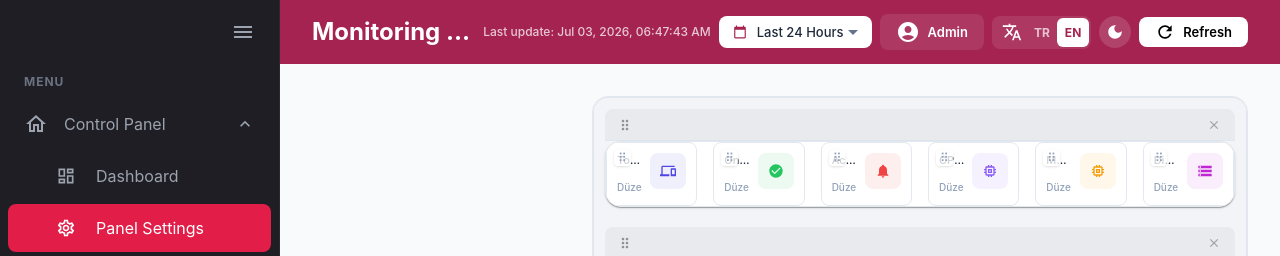
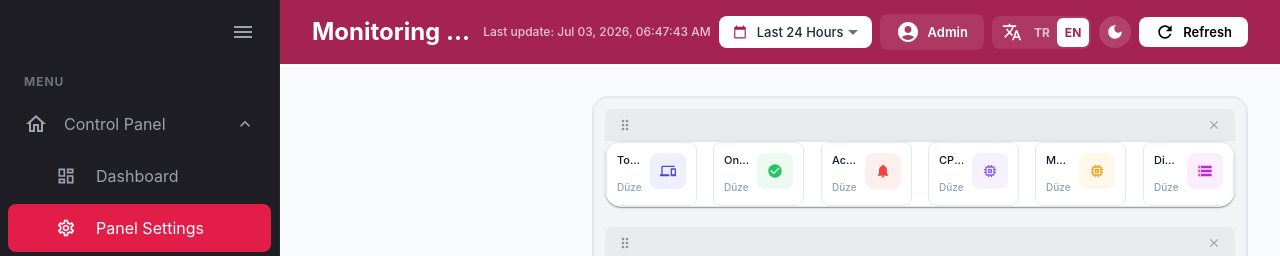
Before and after one commit to aycacerence/Monitoring-dashboard, a React (Vite) app: page /settings in a window 1280 px wide. Shown: the top 256 px of the page. Built offline with nearby package versions, Linux system fonts and the light colour scheme.

Commit message:
fix:panel ekranında animasyon ve hoverların düzenlenmesi

```diff
--- a/src/components/charts/PieChartWidget/PieChartWidget.jsx
+++ b/src/components/charts/PieChartWidget/PieChartWidget.jsx
@@ -27,6 +27,10 @@ function PieChartWidget({ data, height = '300px' }) {
 
     return {
       tooltip: commonOptions.tooltip,
+      animation: commonOptions.animation,
+      animationDuration: commonOptions.animationDuration,
+      animationEasing: commonOptions.animationEasing,
+      animationDelay: commonOptions.animationDelay,
       series: [
         {
           name: 'Cihaz Durumu',
--- a/src/components/common/Card/Card.jsx
+++ b/src/components/common/Card/Card.jsx
@@ -15,8 +15,8 @@ import { Paper } from '@mui/material';
 function Card({ children, className = '', title, action, noPadding = false, hoverable = false }) {
   const paddingClass = noPadding ? 'overflow-hidden' : 'p-5';
   const hoverClass = hoverable
-    ? 'transition-all duration-500 ease-out hover:-translate-y-1 hover:shadow-lg hover:shadow-[#a42350]/25 dark:hover:shadow-[#a42350]/20'
-    : 'transition-all duration-500 ease-out hover:shadow-sm';
+    ? 'transition-all duration-300 ease-[cubic-bezier(0.16,1,0.3,1)] hover:-translate-y-[2px] hover:shadow-md hover:shadow-slate-200/50 dark:hover:shadow-slate-900/50 hover:border-slate-300 dark:hover:border-slate-600 z-10 relative'
+    : 'transition-colors duration-300 ease-[cubic-bezier(0.16,1,0.3,1)] hover:border-slate-300 dark:hover:border-slate-600';
 
   return (
     <Paper
--- a/src/components/dashboard/DraggableGrid/DraggableGrid.jsx
+++ b/src/components/dashboard/DraggableGrid/DraggableGrid.jsx
@@ -321,6 +321,7 @@ const scheduleChartResize = () => {
 const GridItemWrapper = React.forwardRef(function GridItemWrapper(
   {
     instanceId,
+    index = 0,
     isEditMode,
     onRemove,
     children,
@@ -704,10 +705,11 @@ export default function DraggableGrid({ widgets = [] }) {
         onResizeStop={handleInteractionStop}
         style={{ height: isEditMode ? '100%' : undefined, minHeight: isEditMode ? undefined : '100%' }}
       >
-        {renderedWidgets.map(({ id, type }) => (
+        {renderedWidgets.map(({ id, type }, index) => (
           <GridItemWrapper
             key={id}
             instanceId={id}
+            index={index}
             isEditMode={isEditMode}
             onRemove={handleRemove}
           >
--- a/src/components/kpi/KpiCard/KpiCard.jsx
+++ b/src/components/kpi/KpiCard/KpiCard.jsx
@@ -81,10 +81,14 @@ function KpiCard({
     tooltip: {
       show: false,
     },
+    animation: true,
+    animationDuration: 1200,
+    animationEasing: 'cubicOut',
+    animationDelay: (idx) => idx * 50,
   };
 
   return (
-    <Card className="flex h-auto flex-col justify-between lg:h-full p-4 lg:p-2.5">
+    <Card hoverable className="flex h-auto flex-col justify-between lg:h-full p-4 lg:p-2.5">
       <div className="mb-2 flex items-start justify-between lg:mb-0.5">
         <div className="flex-1 min-w-0 pr-2">
           <p className="mb-0.5 text-sm font-medium text-slate-900 dark:text-white lg:text-[11px] truncate">{title}</p>
--- a/src/components/kpi/KpiGrid/KpiGrid.jsx
+++ b/src/components/kpi/KpiGrid/KpiGrid.jsx
@@ -120,7 +120,7 @@ function KpiGrid() {
 
   return (
     <div className="grid grid-cols-1 gap-4 transition-opacity duration-500 ease-in opacity-100 md:grid-cols-2 lg:h-full lg:grid-cols-12">
-      {items.map((kpi) => (
+      {items.map((kpi, index) => (
         <div
           key={kpi.id}
           draggable={isEditMode}
@@ -144,7 +144,8 @@ function KpiGrid() {
             handleKpiDrop(kpi.id);
           }}
           onDragEnd={() => setDraggedKpiId(null)}
-          className={`relative lg:col-span-2 lg:min-h-0 ${isEditMode ? 'cursor-grab active:cursor-grabbing' : ''} ${draggedKpiId === kpi.id ? 'opacity-50' : ''}`}
+          className={`relative lg:col-span-2 lg:min-h-0 animate-fade-in-up ${isEditMode ? 'cursor-grab active:cursor-grabbing' : ''} ${draggedKpiId === kpi.id ? 'opacity-50' : ''}`}
+          style={{ animationDelay: `${index * 75}ms` }}
         >
           {isEditMode && (
             <div className="pointer-events-none absolute left-2 top-2 z-10 rounded bg-white/80 px-1 text-xs text-slate-400 shadow-sm">
--- a/src/styles/index.css
+++ b/src/styles/index.css
@@ -2,6 +2,20 @@
 
 @custom-variant dark (&:where(.dark, .dark *));
 
+@theme {
+  --animate-fade-in-up: fade-in-up 0.6s cubic-bezier(0.16, 1, 0.3, 1) both;
+}
+
+@keyframes fade-in-up {
+  0% {
+    opacity: 0;
+    transform: translateY(24px) scale(0.98);
+  }
+  100% {
+    opacity: 1;
+    transform: translateY(0) scale(1);
+  }
+}
 body {
   margin: 0;
   min-width: 320px;
--- a/src/utils/charts.js
+++ b/src/utils/charts.js
@@ -39,6 +39,10 @@ export const getCommonChartOptions = (mode, palette) => {
       splitLine: { lineStyle: { color: gridLine, type: 'dashed' } },
       axisLabel: { color: labelColor, fontSize: 11 },
     },
+    animation: true,
+    animationDuration: 1200,
+    animationEasing: 'cubicOut',
+    animationDelay: (idx) => idx * 50,
   };
 };
 
```
